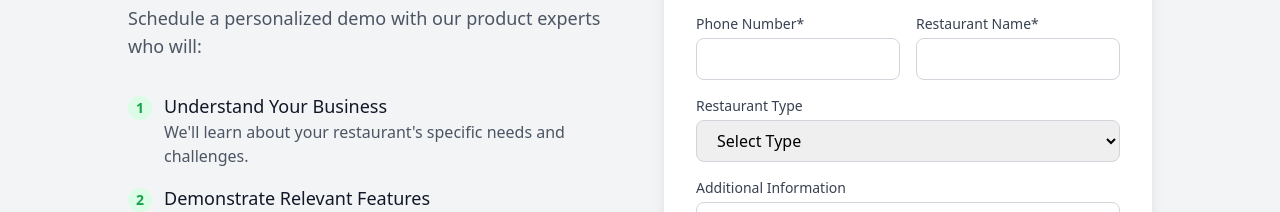
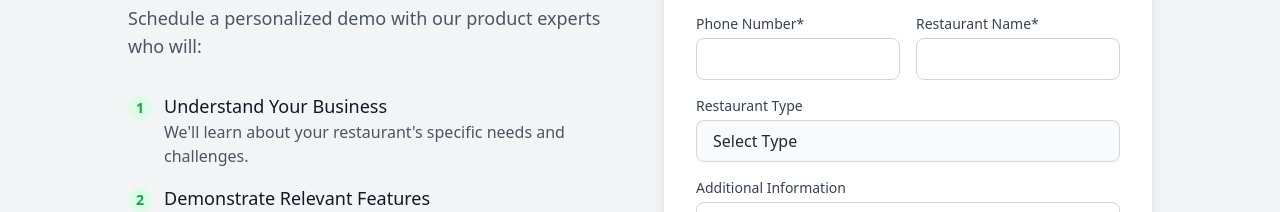
Before and after one commit to aravind2174/Noukha_Landing, a React (Vite) app in the folder NOUKHA LANDING/project/: page / in a window 1280 px wide. Shown: the part 3096-3308 px from the top of the page. Built offline with nearby package versions, Linux system fonts and the light colour scheme.

Commit message:
Update DemoForm.tsx

```diff
--- a/NOUKHA LANDING/project/src/components/DemoForm.tsx
+++ b/NOUKHA LANDING/project/src/components/DemoForm.tsx
@@ -25,9 +25,11 @@ const DemoForm: React.FC = () => {
     e.preventDefault();
 
     try {
-    const response = await fetch("https://script.google.com/macros/s/AKfycbwoX8b3Ba0BfDl_Z4F3JPdnJ_TK7u4dLqRftTleRMaPKj_oBOSNnVbdrVW3_mJRLv9k/exec", {
+      const response = await fetch(
+        "https://script.google.com/macros/s/AKfycbwoX8b3Ba0BfDl_Z4F3JPdnJ_TK7u4dLqRftTleRMaPKj_oBOSNnVbdrVW3_mJRLv9k/exec",
+        {
           method: "POST",
-      mode: "no-cors", // CORS enabled
+          mode: "no-cors",
           headers: {
             "Content-Type": "application/json"
           },
@@ -38,22 +40,16 @@ const DemoForm: React.FC = () => {
             "restaurant-name": formData.restaurantName,
             "restaurant-type": formData.restaurantType,
             "additional-information": formData.message
-        // timestamp will be added by Apps Script
           })
-    });
+        }
+      );
 
-    const result = await response.json();
-
-    if (result.status === "success") {
+      // Since mode is no-cors, we can't actually parse a response
       setIsSubmitted(true);
-    } else {
-      setIsSubmitted(true);
-    }
     } catch (err) {
       setIsSubmitted(true);
     }
   };
-
 
   return (
     <div className="bg-white rounded-xl shadow-lg p-6 md:p-8">
@@ -131,7 +127,7 @@ const DemoForm: React.FC = () => {
                 name="restaurantType"
                 value={formData.restaurantType}
                 onChange={handleChange}
-                className="w-full px-4 py-2 border border-gray-300 rounded-lg focus:ring-2 focus:ring-green-500 focus:border-green-500 outline-none transition-colors"
+                className="w-full px-4 py-2 border border-gray-300 rounded-lg bg-gray-50 text-gray-800 focus:ring-2 focus:ring-gray-300 focus:border-gray-400 appearance-none outline-none transition-colors"
               >
                 <option value="">Select Type</option>
                 <option value="cafe">Cafe</option>
```
Lines whose indentation alone changed are shown as unchanged.
